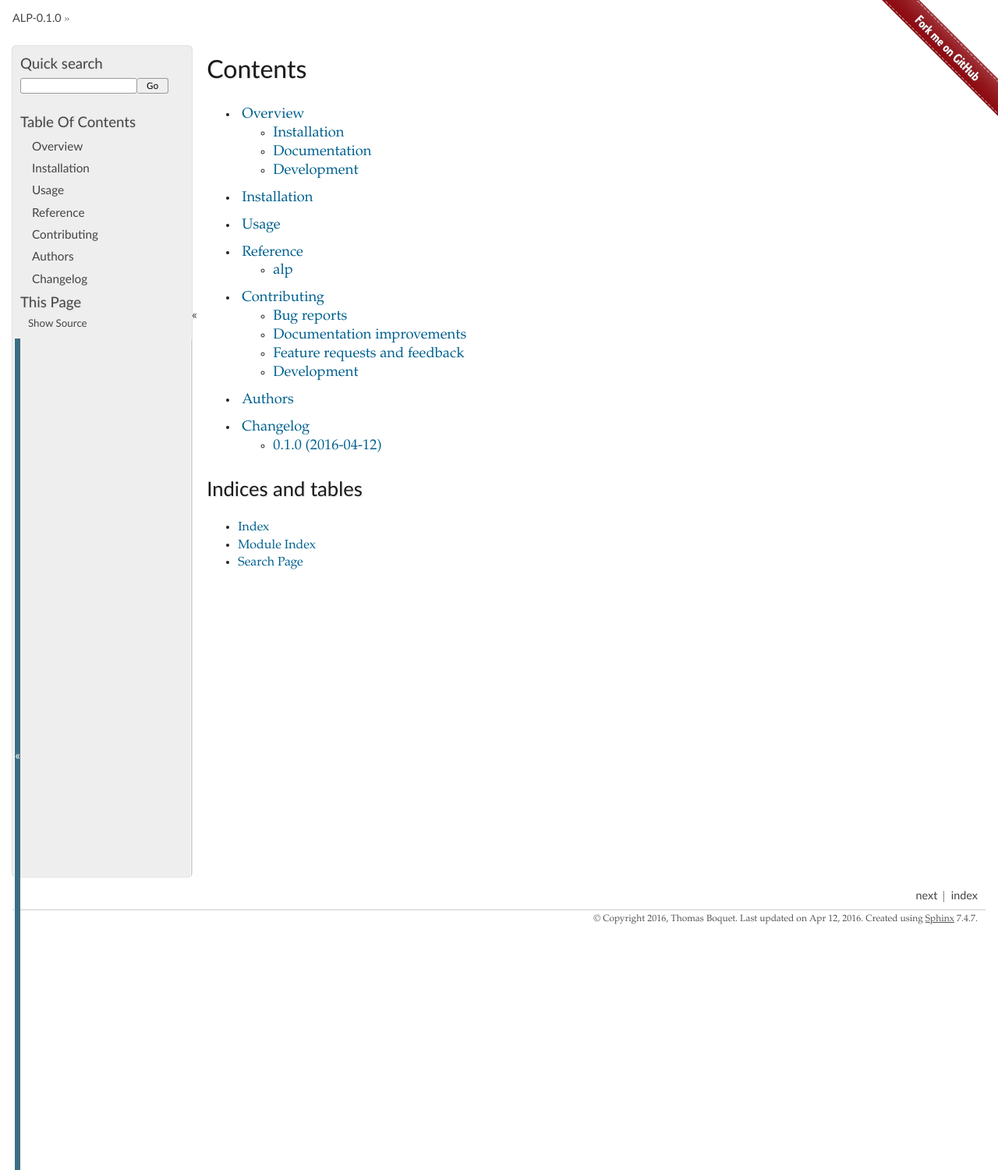
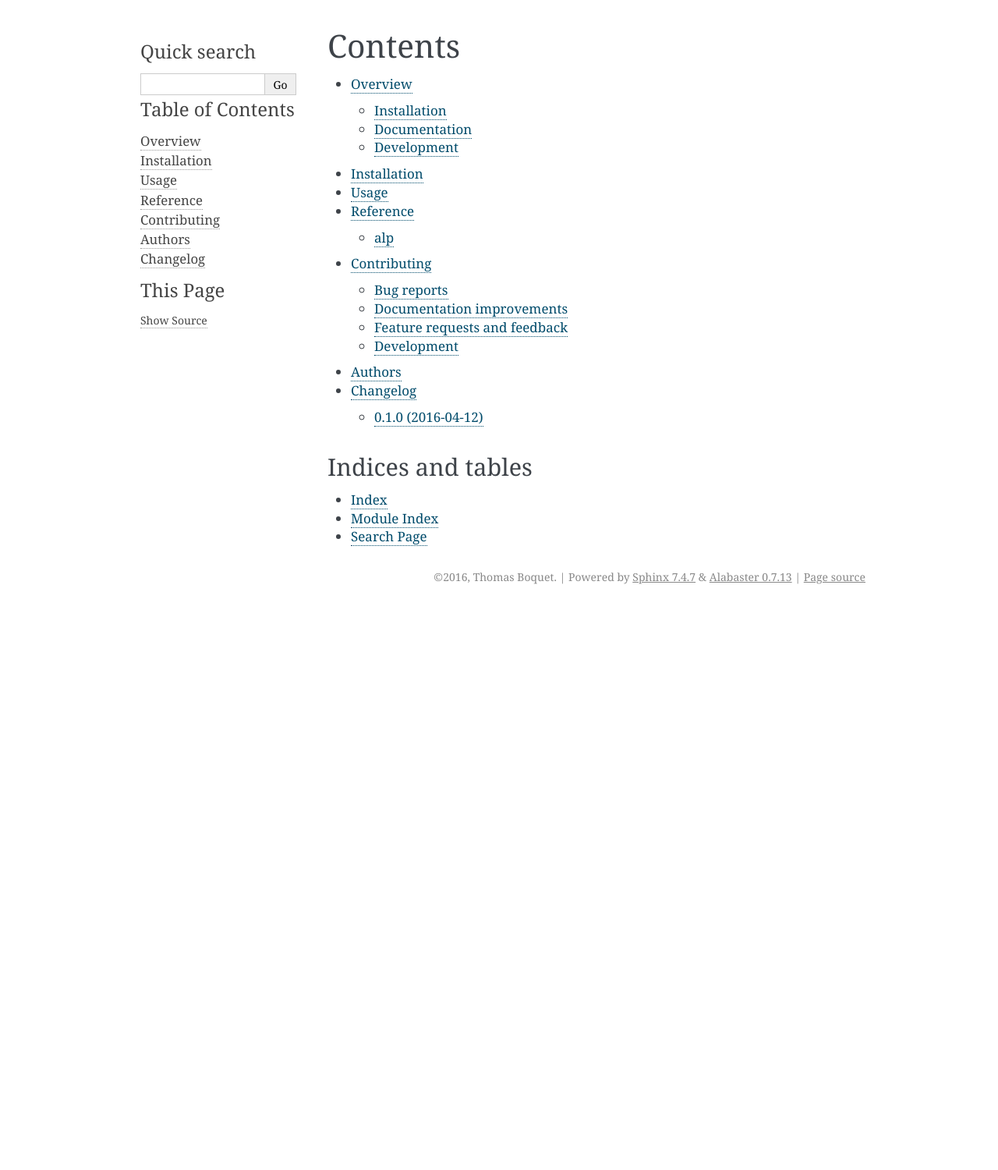
Before and after one commit to tboquet/python-alp, a Sphinx documentation site: the page built from docs/index.rst, in a window 1280 px wide. Shown: the whole page at 78% size. Built offline with Sphinx 7.4.7, drawn with Linux system fonts in a browser that asks for light colours; after the commit the page ends 900 px from its top, so only the background shows below that.

```diff
--- a/docs/conf.py
+++ b/docs/conf.py
@@ -2,7 +2,7 @@
 from __future__ import unicode_literals
 
 import os
-
+import alabaster
 
 extensions = [
     'sphinx.ext.autodoc',
@@ -14,6 +14,9 @@ extensions = [
     'sphinx.ext.napoleon',
     'sphinx.ext.todo',
     'sphinx.ext.viewcode',
+    'sphinxcontrib.httpdomain',
+    'sphinxcontrib.autohttp.flask',
+    'alabaster'
 ]
 if os.getenv('SPELLCHECK'):
     extensions += 'sphinxcontrib.spelling',
@@ -28,22 +31,47 @@ author = u'Thomas Boquet'
 copyright = '{0}, {1}'.format(year, author)
 version = release = u'0.1.0'
 
-pygments_style = 'trac'
-templates_path = ['.']
+pygments_style = 'sphinx'
+templates_path = ['_templates']
 extlinks = {
     'issue': ('https://github.com/tboquet/python-alp/issues/%s', '#'),
     'pr': ('https://github.com/tboquet/python-alp/pull/%s', 'PR #'),
 }
-import sphinx_py3doc_enhanced_theme
-html_theme = "sphinx_py3doc_enhanced_theme"
-html_theme_path = [sphinx_py3doc_enhanced_theme.get_html_theme_path()]
+
+description = 'A scheduler service to train and serve machine learning models asynchronously'
+# -- Option for HTML output -----------------------------------------------
 html_theme_options = {
-    'githuburl': 'https://github.com/tboquet/python-alp/'
+    'logo': 'download.png',
+    'logo_name': 'true',
+    'description': description,
+    'github_button': 'false'
+}
+html_static_path = ['_static']
+
+# Custom sidebar templates, maps document names to template names.
+html_sidebars = {
+    '**': [
+        'about.html',
+        'navigation.html',
+        'relations.html',
+        'searchbox.html',
+        'donate.html',
+        'relations.html',
+        'last_modified.html'
+    ]
 }
 
+html_show_sourcelink = True
+
+
+# Add any paths that contain custom themes here, relative to this directory.
+html_theme = 'alabaster'
+html_theme_path = [alabaster.get_path()]
 html_use_smartypants = True
 html_last_updated_fmt = '%b %d, %Y'
 html_split_index = False
+
+
 html_sidebars = {
    '**': ['searchbox.html', 'globaltoc.html', 'sourcelink.html'],
 }
@@ -52,3 +80,9 @@ html_short_title = '%s-%s' % (project, version)
 napoleon_use_ivar = True
 napoleon_use_rtype = False
 napoleon_use_param = False
+
+keep_warnings = True
+
+todo_include_todos = True
+
+mathjax_path = 'https://cdn.mathjax.org/mathjax/latest/MathJax.js?config=TeX-AMS-MML_HTMLorMML'
--- a/docs/requirements.txt
+++ b/docs/requirements.txt
@@ -1,3 +1,5 @@
 sphinx>=1.3
 sphinx-py3doc-enhanced-theme
+sphinxcontrib-httpdomain==1.4.0
+sphinxcontrib-napoleon==0.5.0
 -e .
```
